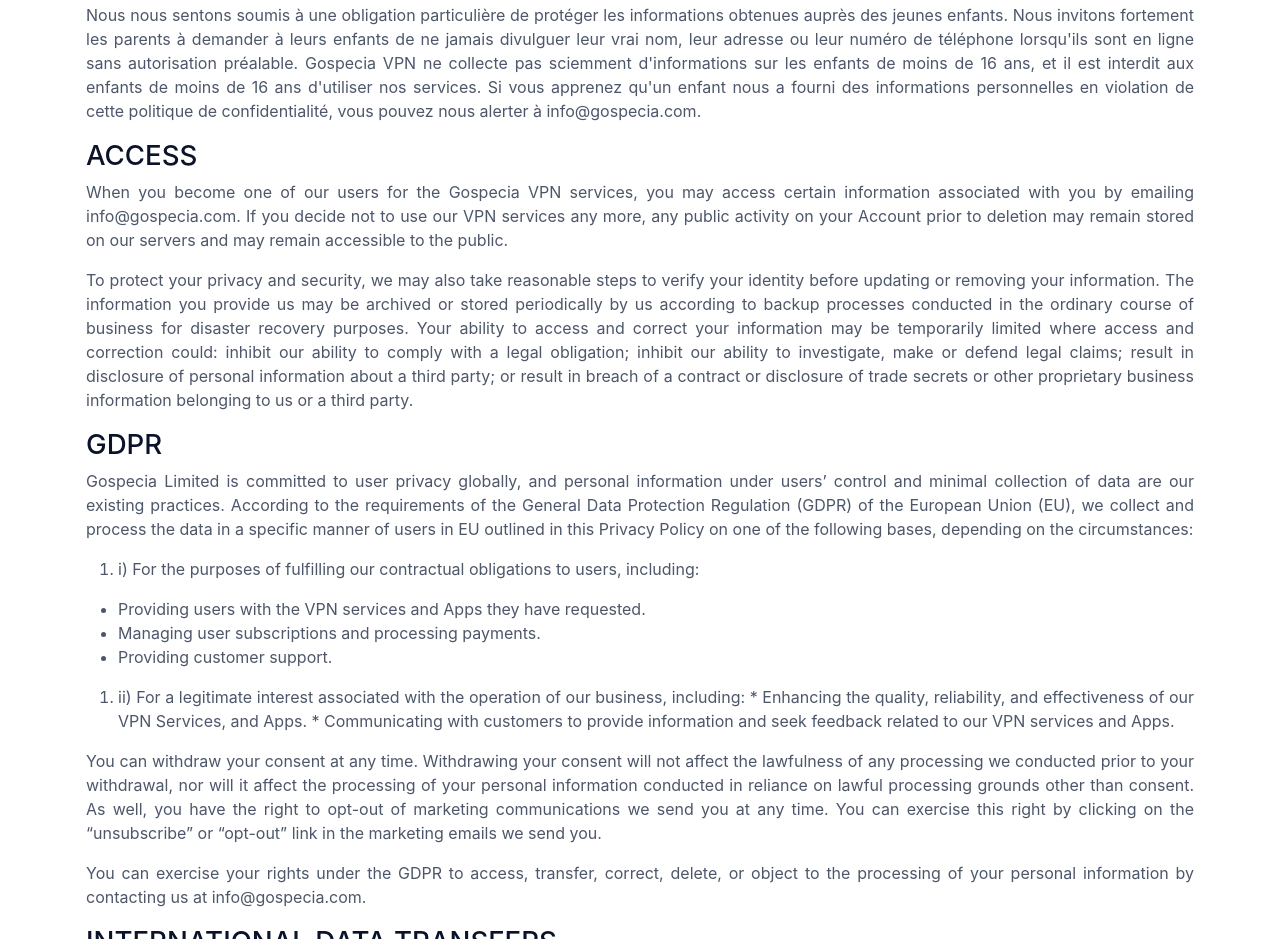
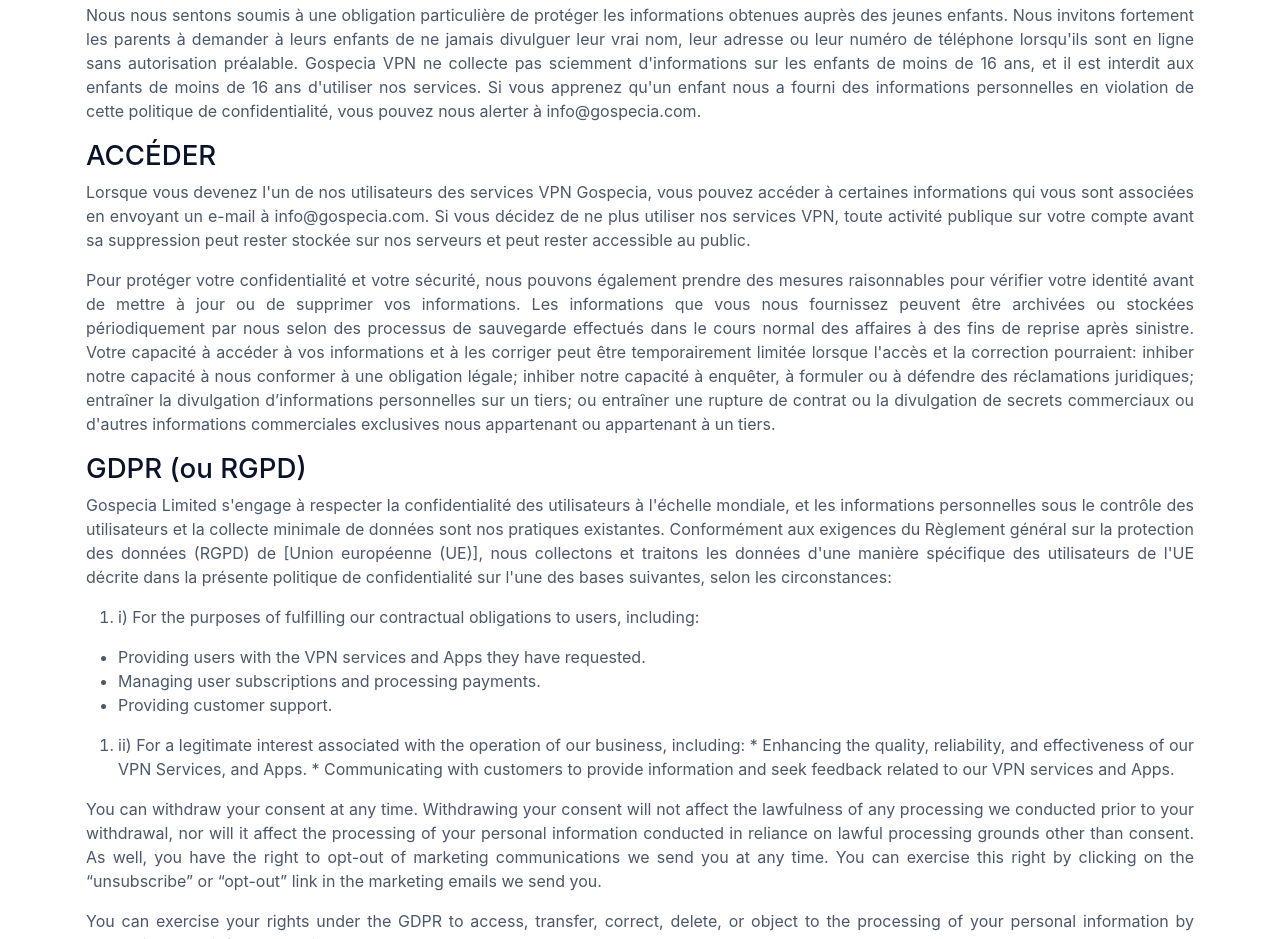
Before and after one commit to Dze237/Gospecia_Privacy_Policy_French, a plain HTML site: page index.html in a window 1280 px wide. Shown: the part 5641-6580 px from the top of the page. Drawn offline with Linux system fonts and the light colour scheme.

Commit message:
Update index.html

```diff
--- a/index.html
+++ b/index.html
@@ -362,44 +362,30 @@
 
 
 
-		<h3>ACCESS</h3>
+		<h3>ACCÉDER</h3>
 
 
 
-		<p>When you become one of our users for the Gospecia VPN services, you may access certain information associated with
-			you
-			by emailing info@gospecia.com. If you decide not to use our VPN services any more, any public activity on
-			your
-			Account prior to deletion may remain stored on our servers and may remain accessible to the public.</p>
+		<p>Lorsque vous devenez l'un de nos utilisateurs des services VPN Gospecia,
+			vous pouvez accéder à certaines informations qui vous sont associées en envoyant un e-mail à info@gospecia.com.
+			Si vous décidez de ne plus utiliser nos services VPN, toute activité publique sur votre compte avant sa suppression peut rester stockée sur nos serveurs et peut rester accessible au public.</p>
 
 
 
-		<p>To protect your privacy and security, we may also take reasonable steps to verify your identity before
-			updating or removing your information. The information you provide us may be archived or stored
-			periodically
-			by us according to backup processes conducted in the ordinary course of business for disaster recovery
-			purposes. Your ability to access and correct your information may be temporarily limited where access
-			and
-			correction could: inhibit our ability to comply with a legal obligation; inhibit our ability to
-			investigate,
-			make or defend legal claims; result in disclosure of personal information about a third party; or result
-			in
-			breach of a contract or disclosure of trade secrets or other proprietary business information belonging
-			to
-			us or a third party.</p>
+		<p>Pour protéger votre confidentialité et votre sécurité, nous pouvons également prendre des mesures raisonnables pour vérifier votre identité avant de mettre à jour ou de supprimer vos informations.
+			Les informations que vous nous fournissez peuvent être archivées ou stockées périodiquement par nous selon des processus de sauvegarde effectués dans le cours normal des affaires à des fins de reprise après sinistre.
+			Votre capacité à accéder à vos informations et à les corriger peut être temporairement limitée lorsque l'accès et la correction pourraient:
+			inhiber notre capacité à nous conformer à une obligation légale; inhiber notre capacité à enquêter, à formuler ou à défendre des réclamations juridiques; entraîner la divulgation d’informations personnelles sur un tiers;
+			ou entraîner une rupture de contrat ou la divulgation de secrets commerciaux ou d'autres informations commerciales exclusives nous appartenant ou appartenant à un tiers.</p>
 
 
-		<h3>GDPR</h3>
+		<h3>GDPR (ou RGPD)</h3>
 
 
 
-		<p>Gospecia Limited is committed to user privacy globally, and personal information under users’ control and
-			minimal
-			collection of data are our existing practices. According to the requirements of the General Data
-			Protection
-			Regulation (GDPR) of the European Union (EU), we collect and process the data in a specific manner of
-			users
-			in EU outlined in this Privacy Policy on one of the following bases, depending on the circumstances:</p>
+		<p>Gospecia Limited s'engage à respecter la confidentialité des utilisateurs à l'échelle mondiale, et les informations personnelles sous le contrôle des utilisateurs et la collecte minimale de données sont nos pratiques existantes.
+			Conformément aux exigences du Règlement général sur la protection des données (RGPD) de [Union européenne (UE)], nous collectons et traitons les données d'une manière spécifique des utilisateurs
+			de l'UE décrite dans la présente politique de confidentialité sur l'une des bases suivantes, selon les circonstances:</p>
 
 
 
```
